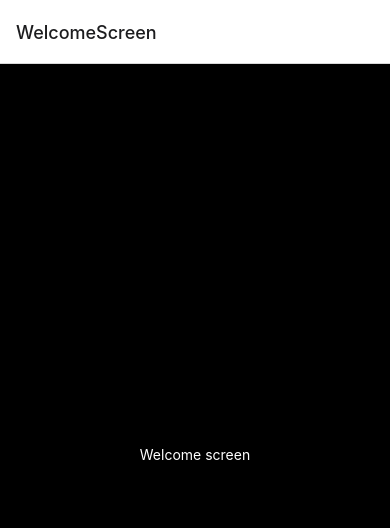
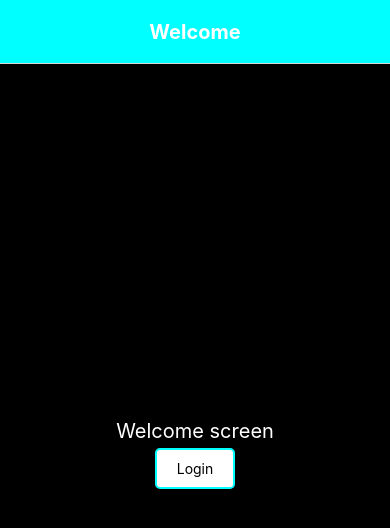
Before and after one commit to yve-n/React-Native, a React Native app: screen / in a window 390 px wide. Shown: the top 528 px of the page. Built offline with nearby package versions, Linux system fonts and the light colour scheme.

Commit message:
ajout des styles pour la navigation

```diff
--- a/App.js
+++ b/App.js
@@ -3,6 +3,7 @@ import { View, Text, TextInput, Image, StyleSheet, ScrollView } from 'react-nati
 import {NavigationContainer} from '@react-navigation/native';
 import {createStackNavigator} from '@react-navigation/stack';
 import WelcomeScreen from './screens/WelcomeScreen';
+import LoginScreen from './screens/LoginScreen';
 // const Stack = createStackNavigator();
 // console.log('Stack : ', Stack);
 
@@ -10,9 +11,35 @@ const {Navigator, Screen } = createStackNavigator();
 const App = () =>{
     return(
         <NavigationContainer>
-            <Navigator>
+            <Navigator screenOptions={{
+                //style general de la navigation
+                headerStyle:{
+                    backgroundColor:"aqua",
+                },
+                headerTintColor:"white",
+                headerTitleAlign:"center",
+                headerTitleStyle:{
+                    fontSize:20,
+                    fontWeight:'bold',
+                },
+            }}>
                 <Screen name="WelcomeScreen"
                 component={WelcomeScreen}
+                options={{
+                    title:"Welcome"
+                }}
+                />
+                 <Screen name="LoginScreen"
+                component={LoginScreen}
+                options={{
+                    //style specifique à chaque screen
+                        headerLeft:false,
+                        title:"connection",
+                        headerStyle:{
+                            backgroundColor:"grey",
+                        },
+                }}
+
                 />
             </Navigator>
 
--- /dev/null
+++ b/screens/LoginScreen.js
@@ -0,0 +1,22 @@
+import { View, Text, StyleSheet} from 'react-native';
+
+
+const LoginScreen = (props) =>{
+    // console.log(props)
+    return(
+        <View style={styles.container}>
+            <Text style={{color:"white"}}>Login screen</Text>
+        </View>
+    )
+}
+
+const styles = StyleSheet.create({
+    container:{
+        flex:1,
+        backgroundColor: 'black',
+        justifyContent: 'center',
+        alignItems:'center',
+      },
+})
+
+export default LoginScreen;
--- a/screens/WelcomeScreen.js
+++ b/screens/WelcomeScreen.js
@@ -1,10 +1,21 @@
 import { View, Text, StyleSheet} from 'react-native';
+import { TouchableOpacity } from 'react-native';
 
 
-const WelcomeScreen = () =>{
+const WelcomeScreen = (props) =>{
+    // console.log(props);
+ const navigateToLogin = () =>{
+    //  console.log(props);
+    props.navigation.navigate("LoginScreen");
+ }
     return(
         <View style={styles.container}>
-            <Text style={{color:"white"}}>Welcome screen</Text>
+            <Text style={{color:"white", fontSize:20}}>Welcome screen</Text>
+            <TouchableOpacity onPress={navigateToLogin}>
+                <View style={styles.button}>
+                    <Text>Login</Text>
+                </View>
+            </TouchableOpacity>
         </View>
     )
 }
@@ -16,5 +27,16 @@ const styles = StyleSheet.create({
         justifyContent: 'center',
         alignItems:'center',
       },
+      button:{
+        backgroundColor:'white',
+        color:'black',
+        borderWidth:2,
+        paddingHorizontal:20,
+        paddingVertical:10,
+        marginTop:5,
+        borderColor:'aqua',
+        borderRadius:5,
+
+      },
 })
 export default WelcomeScreen;
```
